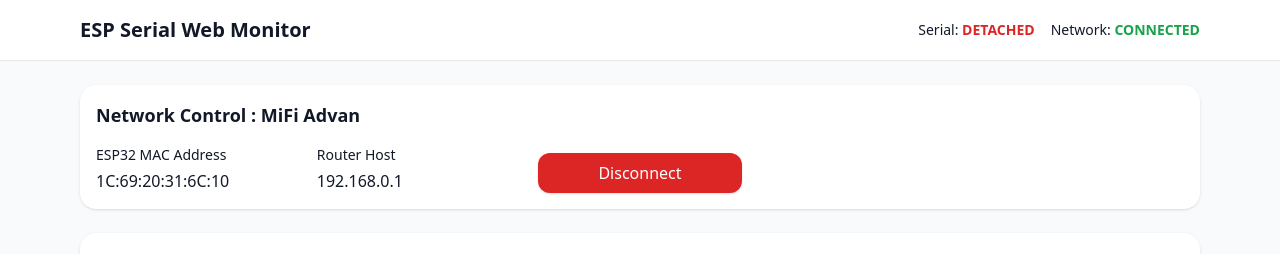
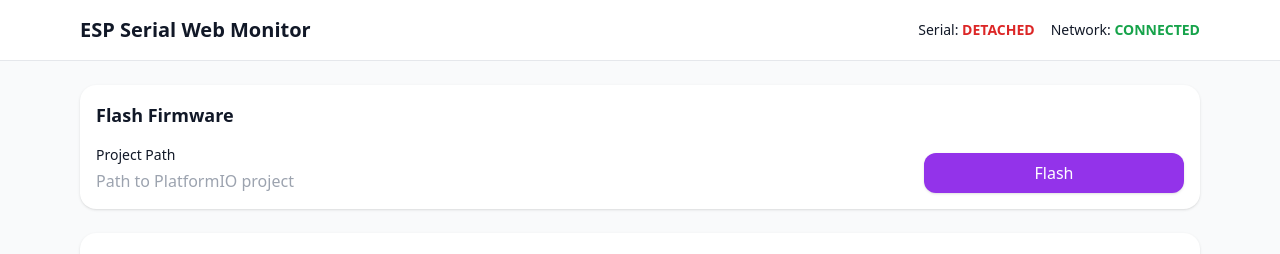
Before and after one commit to ardzz/esp32-monitor, a React (Vite) app in the folder frontend/: page / in a window 1280 px wide. Shown: the top 254 px of the page. Built offline with nearby package versions, Linux system fonts and the light colour scheme; no server answers.

Commit message:
feat: add project path flashing

```diff
--- a/frontend/src/App.jsx
+++ b/frontend/src/App.jsx
@@ -20,6 +20,8 @@
   const [routerUsername, setRouterUsername] = useState('admin')
   const [routerPassword, setRouterPassword] = useState('admin')
   const [networkLoading, setNetworkLoading] = useState(false)
+  const [projectPath, setProjectPath] = useState('')
+  const [flashLoading, setFlashLoading] = useState(false)
   const [alert, setAlert] = useState(null)
 
   const showAlert = (message, type = 'info') => setAlert({ message, type })
@@ -218,6 +220,31 @@
     }
   }
 
+  const flashFirmware = async () => {
+    if (!projectPath.trim()) {
+      showAlert('Please enter project path', 'error')
+      return
+    }
+    setFlashLoading(true)
+    try {
+      const res = await fetch(`${API_BASE}/flash`, {
+        method: 'POST',
+        headers: { 'Content-Type': 'application/json' },
+        body: JSON.stringify({ project_path: projectPath })
+      })
+      if (!res.ok) {
+        const err = await res.json().catch(() => ({}))
+        showAlert(`Flash failed: ${err.detail || res.status}`, 'error')
+      } else {
+        showAlert('Flash successful', 'success')
+      }
+    } catch (error) {
+      showAlert(`Flash error: ${error.message}`, 'error')
+    } finally {
+      setFlashLoading(false)
+    }
+  }
+
   const sortedPorts = React.useMemo(() => {
     const re = /USB[\s-]*SERIAL/i;
     return [...ports].sort((a, b) => {
@@ -259,6 +286,32 @@
       </header>
 
       <main className="max-w-6xl mx-auto px-4 py-6 space-y-6">
+        {/* Flash Firmware Section */}
+        <section className="bg-white p-4 rounded-2xl shadow">
+          <h2 className="text-lg font-semibold mb-4">Flash Firmware</h2>
+          <div className="grid grid-cols-1 md:grid-cols-4 gap-4 items-end">
+            <div className="md:col-span-3">
+              <label className="block text-sm font-medium mb-1">Project Path</label>
+              <input
+                type="text"
+                className="w-full rounded-xl border-gray-300"
+                value={projectPath}
+                onChange={e => setProjectPath(e.target.value)}
+                placeholder="Path to PlatformIO project"
+              />
+            </div>
+            <div>
+              <button
+                className="w-full rounded-xl bg-purple-600 text-white px-4 py-2 font-medium shadow hover:bg-purple-700 disabled:opacity-50"
+                onClick={flashFirmware}
+                disabled={flashLoading}
+              >
+                {flashLoading ? 'Flashing...' : 'Flash'}
+              </button>
+            </div>
+          </div>
+        </section>
+
         {/* Network Control Section */}
         <section className="bg-white p-4 rounded-2xl shadow">
           <h2 className="text-lg font-semibold mb-4">Network Control : MiFi Advan</h2>
```
Also changed, not shown: 1 other file (tests, documents, lock files or other folders).
